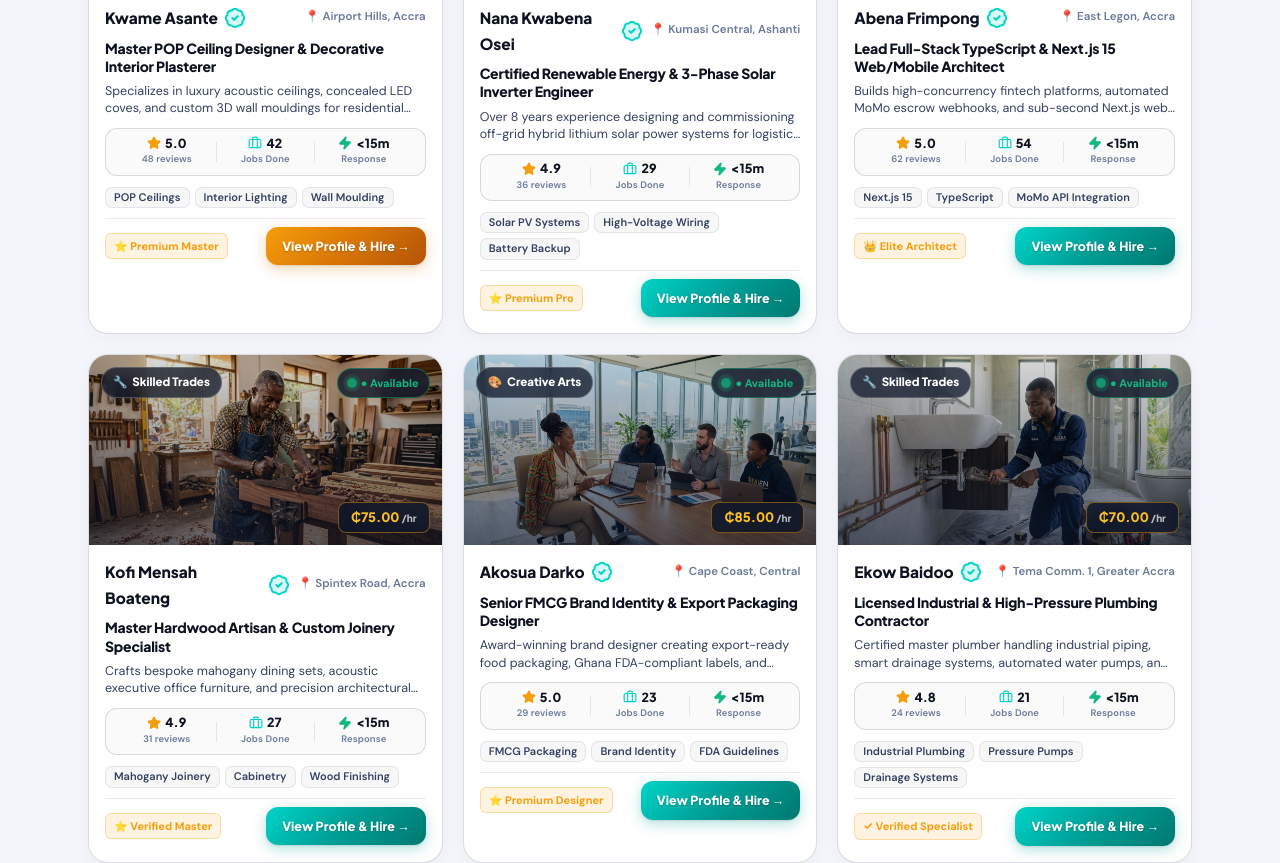
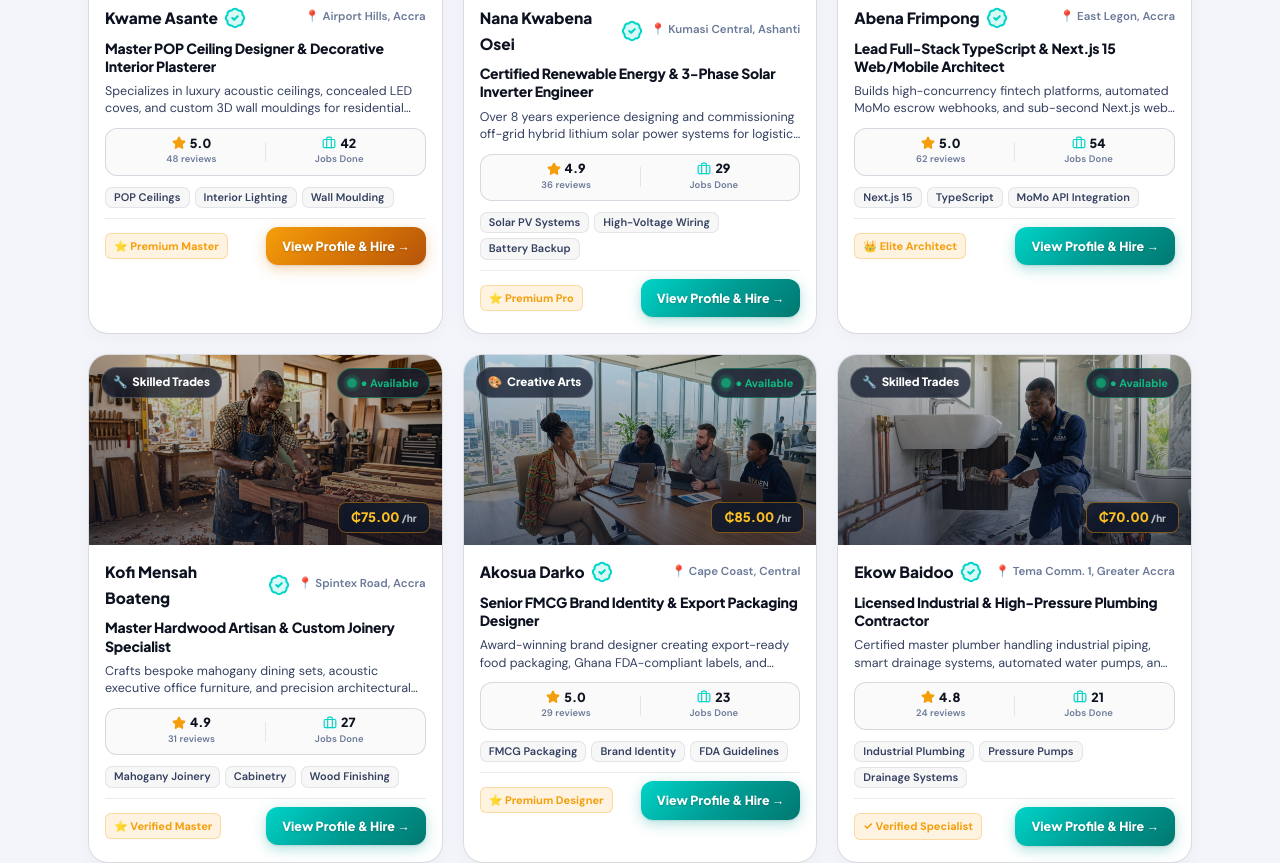
Before and after one commit to JoeVardyGC/GigGhana, a Next.js app: page / in a window 1280 px wide. Shown: the part 1260-2123 px from the top of the page. Built offline with nearby package versions, Linux system fonts and the light colour scheme.

Commit message:
feat(talent): remove response time pill from stats capsule for clean 2-column metrics

```diff
--- a/components/LandingPage.tsx
+++ b/components/LandingPage.tsx
@@ -800,7 +800,7 @@ const occupationSlides = [
                           {p.bio || 'Verified master artisan & specialist providing reliable, escrow-protected services across Ghana.'}
                         </p>
 
-                        {/* Performance Stats Strip (Modern Segmented Metric Capsule) */}
+                        {/* Performance Stats Strip (Modern 2-Pillar Metric Capsule) */}
                         <div className="artisan-stats-strip">
                           <div className="artisan-strip-pill">
                             <div className="artisan-strip-val">
@@ -816,14 +816,6 @@ const occupationSlides = [
                               <span>{jobsCount}</span>
                             </div>
                             <span className="artisan-strip-lbl">Jobs Done</span>
-                          </div>
-                          <div className="artisan-strip-divider" />
-                          <div className="artisan-strip-pill">
-                            <div className="artisan-strip-val">
-                              <Zap className="w-3.5 h-3.5 fill-[#10B981] text-[#10B981] shrink-0" />
-                              <span>&lt;15m</span>
-                            </div>
-                            <span className="artisan-strip-lbl">Response</span>
                           </div>
                         </div>
 
```
